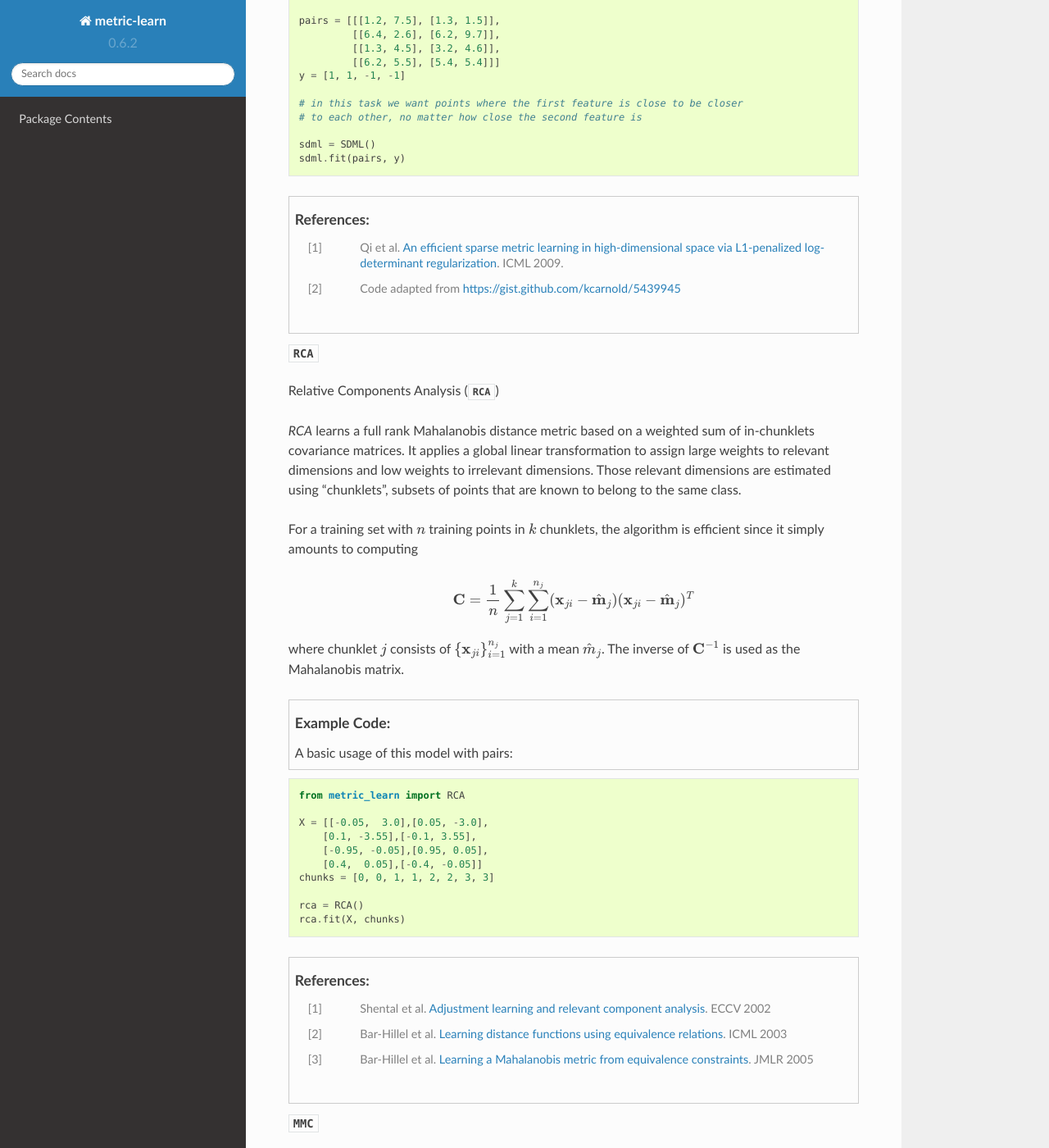
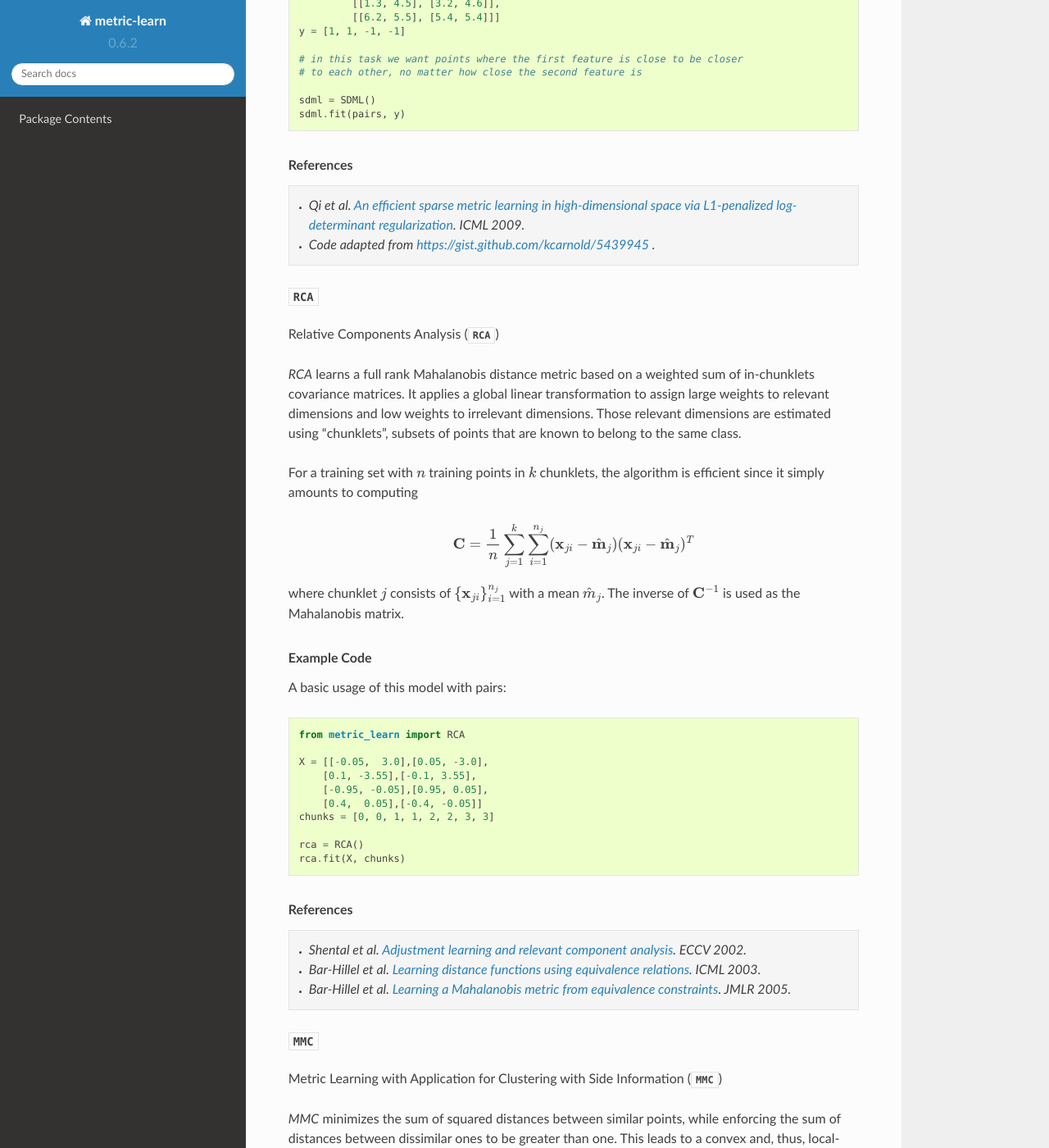
Before and after one commit to scikit-learn-contrib/metric-learn, a Sphinx documentation site: the page built from doc/weakly_supervised.rst, in a window 1280 px wide and 1400 px high, scrolled down 9028 px. Shown: the whole window at 82% size. Built offline with Sphinx 7.4.7 and the Read the Docs theme 2.0.0, drawn with Linux system fonts in a browser that asks for light colours; pages that are not in the unit, such as notebooks, are missing from menus; some of the changed text lies outside the part shown.

```diff
--- /dev/null
+++ b/doc/_static/css/styles.css
@@ -0,0 +1,23 @@
+.hatnote {
+    border-color: #e1e4e5 ;
+    border-style: solid ;
+    border-width: 1px ;
+    font-size: x-small ;
+    font-style: italic ;
+    margin-left: auto ;
+    margin-right: auto ;
+    margin-bottom: 24px;
+    padding: 12px;
+}
+.hatnote-gray {
+  background-color: #f5f5f5
+}
+.hatnote li {
+  list-style-type: square;
+  margin-left: 12px !important;
+}
+.hatnote ul {
+  list-style-type: square;
+  margin-left: 0px !important;
+  margin-bottom: 0px !important;
+}
--- a/doc/conf.py
+++ b/doc/conf.py
@@ -81,6 +81,7 @@ autosummary_generate = True
 def setup(app):
    app.add_js_file('js/copybutton.js')
    app.add_css_file("basic.css")
+   app.add_css_file("css/styles.css")
 
 
 # Remove matplotlib agg warnings from generated doc when using plt.show
--- a/doc/weakly_supervised.rst
+++ b/doc/weakly_supervised.rst
@@ -413,9 +413,9 @@ for similar and dissimilar pairs respectively, and :math:`\mathbf{M}_0`
 is the prior distance metric, set to identity matrix by default,
 :math:`D_{\ell \mathrm{d}}(\cdot)` is the log determinant.
 
-.. topic:: Example Code:
+.. rubric:: Example Code
 
-    A basic usage of this model with pairs:
+A basic usage of this model with pairs:
 
 ::
 
@@ -434,11 +434,14 @@ is the prior distance metric, set to identity matrix by default,
     itml = ITML()
     itml.fit(pairs, y)
 
-.. topic:: References:
+.. rubric:: References
 
-    .. [1] Jason V. Davis, et al. `Information-theoretic Metric Learning <https://icml.cc/imls/conferences/2007/proceedings/papers/404.pdf>`_. ICML 2007
 
-    .. [2] Adapted from Matlab code at http://www.cs.utexas.edu/users/pjain/itml/
+.. container:: hatnote hatnote-gray
+
+      - Jason V. Davis, et al. `Information-theoretic Metric Learning <https://icml.cc/imls/conferences/2007/proceedings/papers/404.pdf>`_. ICML 2007.
+
+      - Adapted from Matlab code at http://www.cs.utexas.edu/users/pjain/itml/ .
 
 
 .. _sdml:
@@ -473,9 +476,9 @@ the sums of the row elements of :math:`\mathbf{K}`., :math:`||\cdot||_{1, off}`
 is the off-diagonal L1 norm.
 
 
-.. topic:: Example Code:
+.. rubric:: Example Code
 
-    A basic usage of this model with pairs:
+A basic usage of this model with pairs:
 
 ::
 
@@ -493,14 +496,14 @@ is the off-diagonal L1 norm.
     sdml = SDML()
     sdml.fit(pairs, y)
 
-.. topic:: References:
+.. rubric:: References
 
-    .. [1] Qi et al.
-       `An efficient sparse metric learning in high-dimensional space via
-       L1-penalized log-determinant regularization <https://icml.cc/Conferences/2009/papers/46.pdf>`_.
-       ICML 2009.
 
-    .. [2] Code adapted from https://gist.github.com/kcarnold/5439945
+.. container:: hatnote hatnote-gray
+
+      - Qi et al. `An efficient sparse metric learning in high-dimensional space via L1-penalized log-determinant regularization <https://icml.cc/Conferences/2009/papers/46.pdf>`_. ICML 2009.
+
+      - Code adapted from https://gist.github.com/kcarnold/5439945 .
 
 .. _rca:
 
@@ -529,9 +532,9 @@ where chunklet :math:`j` consists of :math:`\{\mathbf{x}_{ji}\}_{i=1}^{n_j}`
 with a mean :math:`\hat{m}_j`. The inverse of :math:`\mathbf{C}^{-1}` is used
 as the Mahalanobis matrix.
 
-.. topic:: Example Code:
+.. rubric:: Example Code
 
-    A basic usage of this model with pairs:
+A basic usage of this model with pairs:
 
 ::
 
@@ -546,15 +549,16 @@ as the Mahalanobis matrix.
     rca = RCA()
     rca.fit(X, chunks)
 
-.. topic:: References:
+.. rubric:: References
 
-    .. [1] Shental et al. `Adjustment learning and relevant component analysis
-       <http://citeseerx.ist.psu.edu/viewdoc/download?doi=10.1.1.19.2871
-       &rep=rep1&type=pdf>`_. ECCV 2002
 
-    .. [2] Bar-Hillel et al. `Learning distance functions using equivalence relations <https://aaai.org/Papers/ICML/2003/ICML03-005.pdf>`_. ICML 2003
+.. container:: hatnote hatnote-gray
 
-    .. [3] Bar-Hillel et al. `Learning a Mahalanobis metric from equivalence constraints <http://www.jmlr.org/papers/volume6/bar-hillel05a/bar-hillel05a.pdf>`_. JMLR 2005
+      - Shental et al. `Adjustment learning and relevant component analysis <http://citeseerx.ist.psu.edu/viewdoc/download?doi=10.1.1.19.2871 &rep=rep1&type=pdf>`_. ECCV 2002.
+
+      - Bar-Hillel et al. `Learning distance functions using equivalence relations <https://aaai.org/Papers/ICML/2003/ICML03-005.pdf>`_. ICML 2003.
+
+      - Bar-Hillel et al. `Learning a Mahalanobis metric from equivalence constraints <http://www.jmlr.org/papers/volume6/bar-hillel05a/bar-hillel05a.pdf>`_. JMLR 2005.
 
 .. _mmc:
 
@@ -585,9 +589,9 @@ points, while constrains the sum of distances between dissimilar points:
       \qquad \qquad \text{s.t.} \qquad \sum_{(\mathbf{x}_i, \mathbf{x}_j)
       \in D} d^2_{\mathbf{M}}(\mathbf{x}_i, \mathbf{x}_j) \geq 1
 
-.. topic:: Example Code:
+.. rubric:: Example Code
 
-    A basic usage of this model with pairs:
+A basic usage of this model with pairs:
 
 ::
 
@@ -605,13 +609,14 @@ points, while constrains the sum of distances between dissimilar points:
     mmc = MMC()
     mmc.fit(pairs, y)
 
-.. topic:: References:
+.. rubric:: References
 
-  .. [1] Xing et al. `Distance metric learning with application to clustering with
-        side-information <http://papers.nips
-        .cc/paper/2164-distance-metric-learning-with-application-to-clustering
-        -with-side-information.pdf>`_. NIPS 2002
-  .. [2] Adapted from Matlab code http://www.cs.cmu.edu/%7Eepxing/papers/Old_papers/code_Metric_online.tar.gz
+
+.. container:: hatnote hatnote-gray
+
+    - Xing et al. `Distance metric learning with application to clustering with side-information <http://papers.nips .cc/paper/2164-distance-metric-learning-with-application-to-clustering-with-side-information.pdf>`_. NIPS 2002.
+
+    - Adapted from Matlab code http://www.cs.cmu.edu/%7Eepxing/papers/Old_papers/code_Metric_online.tar.gz .
 
 .. _learning_on_triplets:
 
@@ -755,9 +760,9 @@ is added to yield a sparse combination. The formulation is the following:
 
 where :math:`[\cdot]_+` is the hinge loss.
 
-.. topic:: Example Code:
+.. rubric:: Example Code
 
-    A basic usage of this model with triplets:
+A basic usage of this model with triplets:
 
 ::
 
@@ -771,14 +776,14 @@ where :math:`[\cdot]_+` is the hinge loss.
     scml = SCML()
     scml.fit(triplets)
 
-.. topic:: References:
+.. rubric:: References
 
-  .. [1] Y. Shi, A. Bellet and F. Sha. `Sparse Compositional Metric Learning.
-         <http://researchers.lille.inria.fr/abellet/papers/aaai14.pdf>`_. \
-         (AAAI), 2014.
 
-  .. [2] Adapted from original `Matlab implementation. \
-         <https://github.com/bellet/SCML>`_.
+.. container:: hatnote hatnote-gray
+
+    - Y. Shi, A. Bellet and F. Sha. `Sparse Compositional Metric Learning. <http://researchers.lille.inria.fr/abellet/papers/aaai14.pdf>`_. (AAAI), 2014.
+
+    - Adapted from original `Matlab implementation. <https://github.com/bellet/SCML>`_.
 
 
 .. _learning_on_quadruplets:
@@ -950,9 +955,9 @@ by default, :math:`D_{ld}(\mathbf{\cdot, \cdot})` is the LogDet divergence:
     D_{ld}(\mathbf{M, M_0}) = \text{tr}(\mathbf{MM_0}) − \text{logdet}
     (\mathbf{M})
 
-.. topic:: Example Code:
+.. rubric:: Example Code
 
-    A basic usage of this model with quadruplets:
+A basic usage of this model with quadruplets:
 
 ::
 
@@ -969,10 +974,11 @@ by default, :math:`D_{ld}(\mathbf{\cdot, \cdot})` is the LogDet divergence:
     lsml = LSML()
     lsml.fit(quadruplets)
 
-.. topic:: References:
+.. rubric:: References
 
-    .. [1] Liu et al.
-       `Metric Learning from Relative Comparisons by Minimizing Squared
-       Residual <http://www.cs.ucla.edu/~weiwang/paper/ICDM12.pdf>`_. ICDM 2012
 
-    .. [2] Code adapted from https://gist.github.com/kcarnold/5439917
+.. container:: hatnote hatnote-gray
+
+      - Liu et al. `Metric Learning from Relative Comparisons by Minimizing Squared Residual <http://www.cs.ucla.edu/~weiwang/paper/ICDM12.pdf>`_. ICDM 2012.
+
+      - Code adapted from https://gist.github.com/kcarnold/5439917 .
```
Also changed, not shown: other parts of doc/weakly_supervised.rst (+4 -4 lines), doc/supervised.rst (+33 -32 lines), doc/unsupervised.rst (+7 -4 lines), 4 other files.
